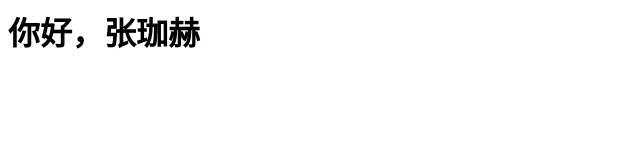
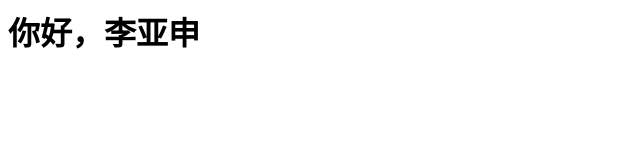
Before and after one commit to Wrenlow/home, a plain HTML site: page index.html in a window 1280 px wide. Shown: the full height of the page, 0-640 px from the left. Drawn offline with Linux system fonts and the light colour scheme.

Commit message:
Update index.html

```diff
--- a/index.html
+++ b/index.html
@@ -1 +1 @@
-<h1>你好，张珈赫</h1>
+<h1>你好，李亚申</h1>
```
